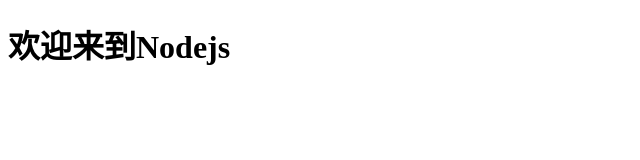
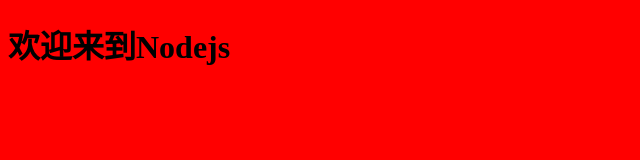
Before and after one commit to nfl404/Node.js-blog, a website: page views/index.html in a window 1280 px wide. Shown: the whole page, without its empty margins (0-640 px from the left). Drawn offline with Linux system fonts and the light colour scheme.

Commit message:
静态文件托管

```diff
--- /dev/null
+++ b/public/main.css
@@ -0,0 +1,3 @@
+body {
+    background: red;
+}
--- a/views/index.html
+++ b/views/index.html
@@ -3,6 +3,7 @@
 <head>
     <meta charset="UTF-8">
     <title>Title</title>
+    <link rel="stylesheet" href="/public/main.css">
 </head>
 <body>
     <h1>欢迎来到Nodejs</h1>
```
Also changed, not shown: app.js (+13 -0 lines), README.md.
